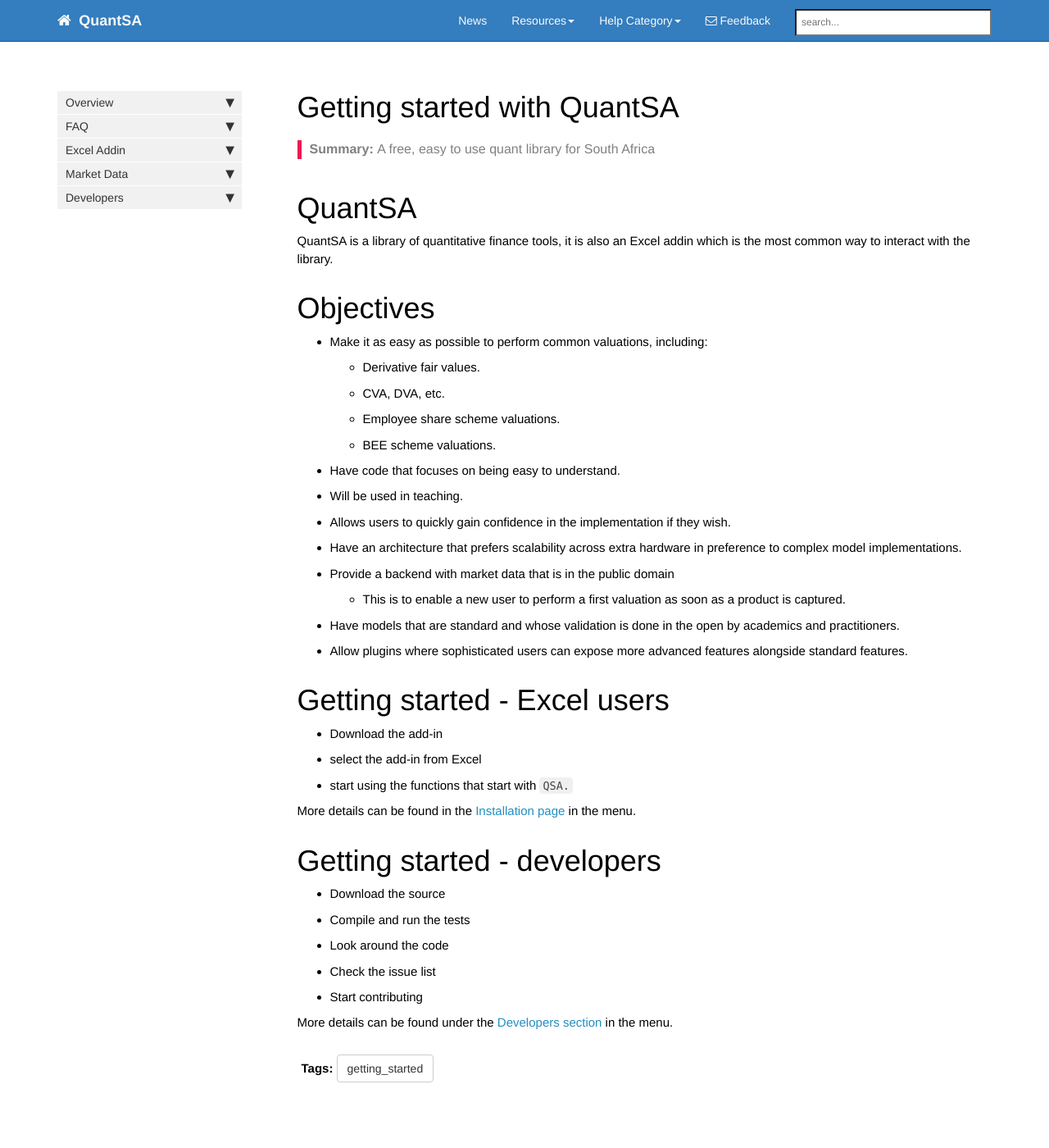
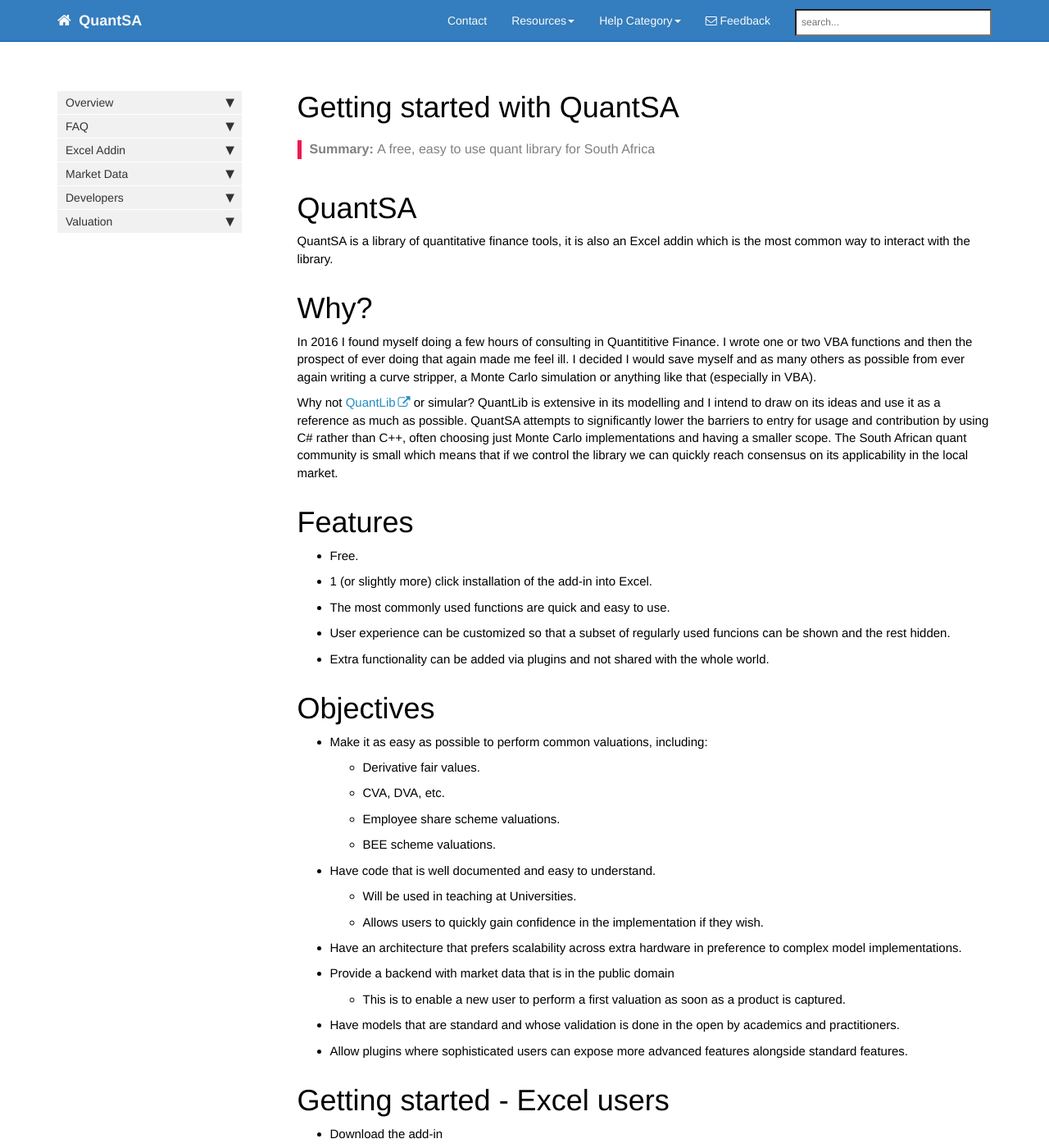
Before and after one commit to JamesLTaylor/QuantSA, a Jekyll site: the page built from index.md, in a window 1280 px wide and 1400 px high. Shown: the whole window at 82% size. Built offline with Jekyll 4.4.1, drawn with Linux system fonts in a browser that asks for light colours; nearby versions of some CDN libraries; comment, search, counter and statistics services are not loaded.

Commit message:
Ongoing writing.

```diff
--- a/_config.yml
+++ b/_config.yml
@@ -11,7 +11,7 @@
 company_name: QuantSA
 # this appears in the footer
 
-github_editme_path: https://github.com/JamesLTaylor/jamesltaylor.github.io
+github_editme_path:
 # if you're using Github, provide the basepath to the branch you've created for reviews, following the sample here. if not, leave this value blank.
 
 disqus_shortname: quantsa
--- a/_data/topnav.yml
+++ b/_data/topnav.yml
@@ -3,8 +3,8 @@
 topnav:
 - title: Topnav
   items:
-    - title: News
-      url: /news
+    - title: Contact
+      url: /home_contact.html
 
 #Topnav dropdowns
 topnav_dropdowns:
--- a/_includes/footer.html
+++ b/_includes/footer.html
@@ -3,7 +3,7 @@
                 <div class="col-lg-12 footer">
                &copy;{{ site.time | date: "%Y"  }} {{site.company_name}}. All rights reserved. <br />
 {% if page.last_updated %}<span>Page last updated:</span> {{page.last_updated}}<br/>{% endif %} Site last generated: {{ site.time | date: "%b %-d, %Y"  }} <br />
-<p><img src="{{ "images/company_logo.png" }}" alt="Company logo"/></p>
+<!--<p><img src="{{ "images/company_logo.png" }}" alt="Company logo"/></p>-->
                 </div>
             </div>
 </footer>
--- a/index.md
+++ b/index.md
@@ -12,18 +12,33 @@
 
 QuantSA is a library of quantitative finance tools, it is also an Excel addin which is the most common way to interact with the library.
 
+# Why?
+
+In 2016 I found myself doing a few hours of consulting in Quantititive Finance.  I wrote one or two VBA functions and then the prospect of ever doing that again made me feel ill.  I decided I would save myself and as many others as possible from ever again writing a curve stripper, a Monte Carlo simulation or anything like that (especially in VBA).
+
+Why not [QuantLib](http://quantlib.org/index.shtml) or simular?  QuantLib is extensive in its modelling and I intend to draw on its ideas and use it as a reference as much as possible.  QuantSA attempts to significantly lower the barriers to entry for usage and contribution by using C# rather than C++, often choosing just Monte Carlo implementations and having a smaller scope.  The South African quant community is small which means that if we control the library we can quickly reach consensus on its applicability in the local market.
+
+# Features
+
+* Free.
+* 1 (or slightly more) click installation of the add-in into Excel.
+* The most commonly used functions are quick and easy to use.
+* User experience can be customized so that a subset of regularly used funcions can be shown and the rest hidden.
+* Extra functionality can be added via plugins and not shared with the whole world.
+
+
 # Objectives
 * Make it as easy as possible to perform common valuations, including:
-  * Derivative fair values.
-  * CVA, DVA, etc.
-  * Employee share scheme valuations.
-  * BEE scheme valuations.
-*  Have code that focuses on being easy to understand.
-  * Will be used in teaching.
-  * Allows users to quickly gain confidence in the implementation if they wish.
+    * Derivative fair values.
+    * CVA, DVA, etc.
+    * Employee share scheme valuations.
+    * BEE scheme valuations.
+*  Have code that is well documented and easy to understand.
+    * Will be used in teaching at Universities.
+    * Allows users to quickly gain confidence in the implementation if they wish.
 * Have an architecture that prefers scalability across extra hardware in preference to complex model implementations.
 * Provide a backend with market data that is in the public domain
-  * This is to enable a new user to perform a first valuation as soon as a product is captured.
+    * This is to enable a new user to perform a first valuation as soon as a product is captured.
 * Have models that are standard and whose validation is done in the open by academics and practitioners.
 * Allow plugins where sophisticated users can expose more advanced features alongside standard features.
 
```
Also changed, not shown: _data/sidebars/excel_sidebar.yml (+10 -0 lines), _data/sidebars/home_sidebar.yml (+7 -0 lines), pages/excel/CreateZARSwap.md (added, +24 -0 lines), pages/excel/ValueZARSwap.md (added, +20 -0 lines), pages/home/home_contact.md (added, +17 -0 lines), pages/home/home_valuatiion_principles.md (added, +43 -0 lines).
